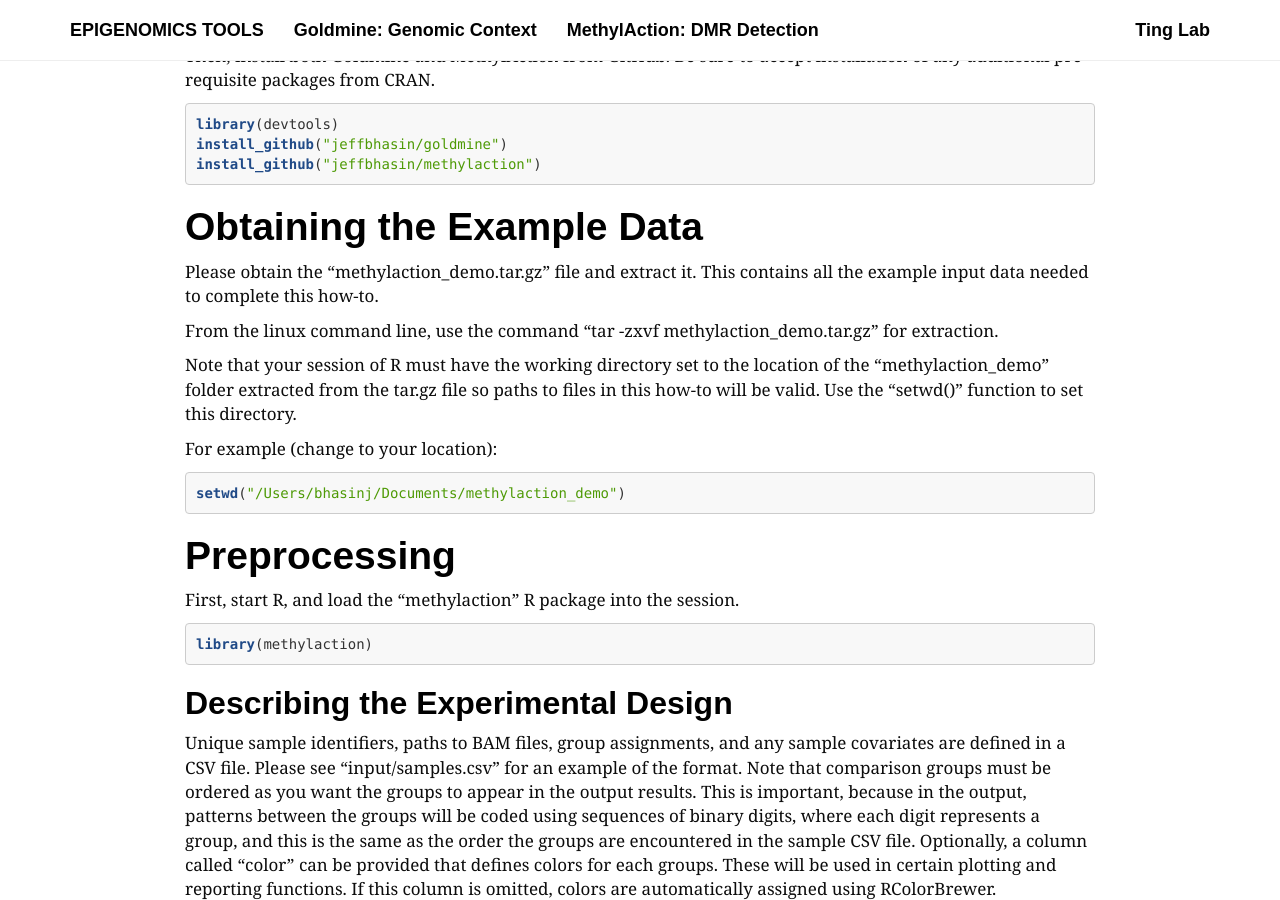
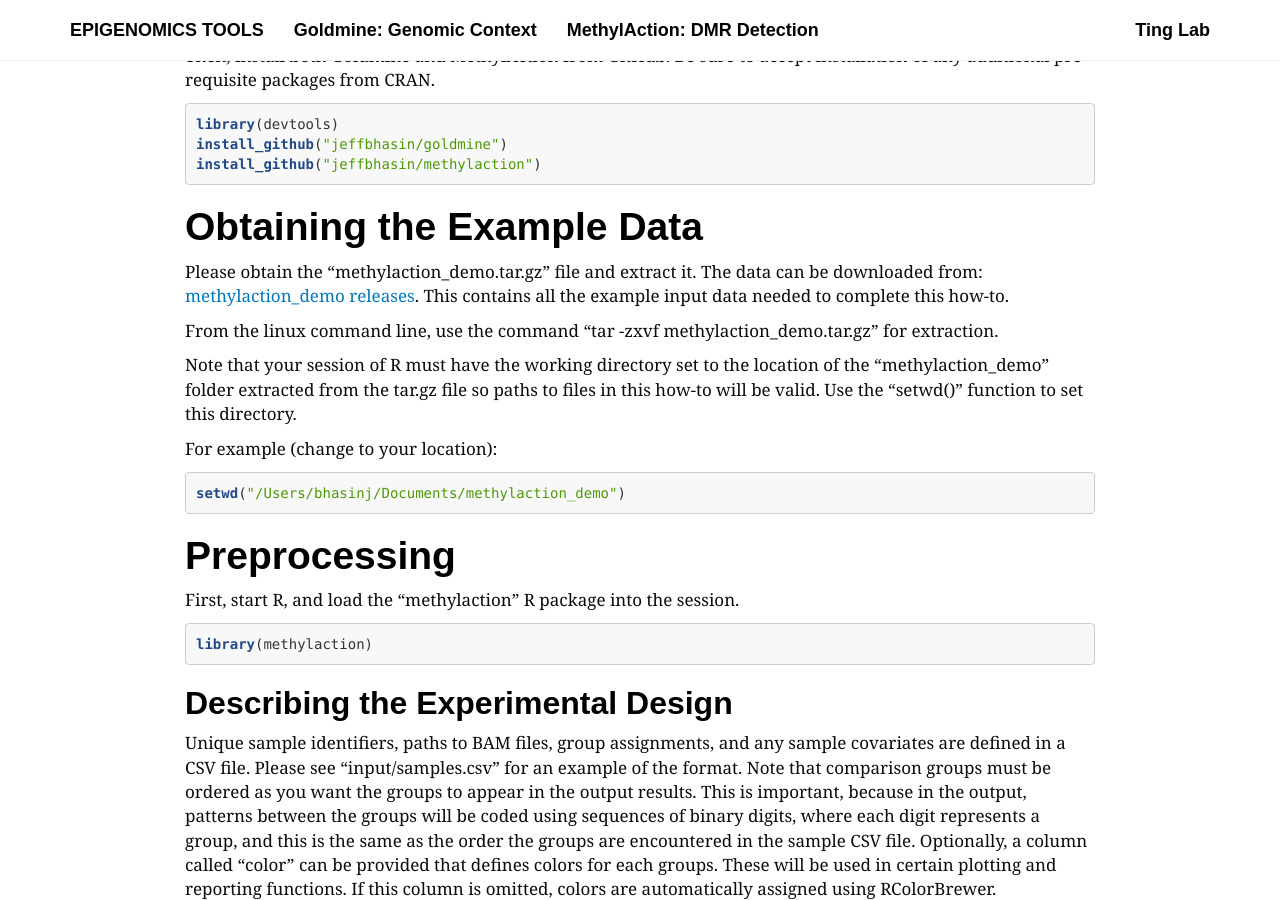
Before and after one commit to jeffbhasin/jeffbhasin.github.io, a Jekyll site: the page built from methylaction/docs/index.html, in a window 1280 px wide and 900 px high, scrolled down 1183 px. Built offline with Jekyll 4.4.1, drawn with Linux system fonts in a browser that asks for light colours; nearby versions of some CDN libraries; some web fonts are replaced.

Commit message:
Add demo data download link

````diff
--- a/methylaction/docs/index.html
+++ b/methylaction/docs/index.html
@@ -117,7 +117,7 @@ img {
 </div>
 <div id="obtaining-the-example-data" class="section level1">
 <h1>Obtaining the Example Data</h1>
-<p>Please obtain the “methylaction_demo.tar.gz” file and extract it. This contains all the example input data needed to complete this how-to.</p>
+<p>Please obtain the “methylaction_demo.tar.gz” file and extract it. The data can be downloaded from: <a href="https://github.com/jeffbhasin/methylaction_demo/releases">methylaction_demo releases</a>. This contains all the example input data needed to complete this how-to.</p>
 <p>From the linux command line, use the command “tar -zxvf methylaction_demo.tar.gz” for extraction.</p>
 <p>Note that your session of R must have the working directory set to the location of the “methylaction_demo” folder extracted from the tar.gz file so paths to files in this how-to will be valid. Use the “setwd()” function to set this directory.</p>
 <p>For example (change to your location):</p>
--- a/methylaction/index.html
+++ b/methylaction/index.html
@@ -37,6 +37,7 @@ title: "MethylAction: Detecting differentially methylated regions (DMRs) that di
         <li><a href="/methylaction/docs">View Online</a></li>
         <li><a href="/methylaction/docs/methylaction.pdf">Download PDF</a></li>
         <li><a href="/methylaction/docs/methylaction.docx">Download DOCX</a></li>
+        <li><a href="https://github.com/jeffbhasin/methylaction_demo/releases">Download demo data for the above HowTos (methylaction_demo.tar.gz)</a></li>
     </ul></p>
 
     <p>For more advanced options, please refer to the function manual. This information is also available from within R using the "?" command.</p>
--- a/methylaction_howto/methylaction.Rmd
+++ b/methylaction_howto/methylaction.Rmd
@@ -50,7 +50,7 @@ install_github("jeffbhasin/methylaction")
 ```
 
 # Obtaining the Example Data
-Please obtain the "methylaction_demo.tar.gz" file and extract it. This contains all the example input data needed to complete this how-to.
+Please obtain the "methylaction_demo.tar.gz" file and extract it. This archive can be donwloaded from the [methylaction_demo repository releases page](https://github.com/jeffbhasin/methylaction_demo/releases). This contains all the example input data needed to complete this how-to.
 
 From the linux command line, use the command "tar -zxvf methylaction_demo.tar.gz" for extraction.
 
````
